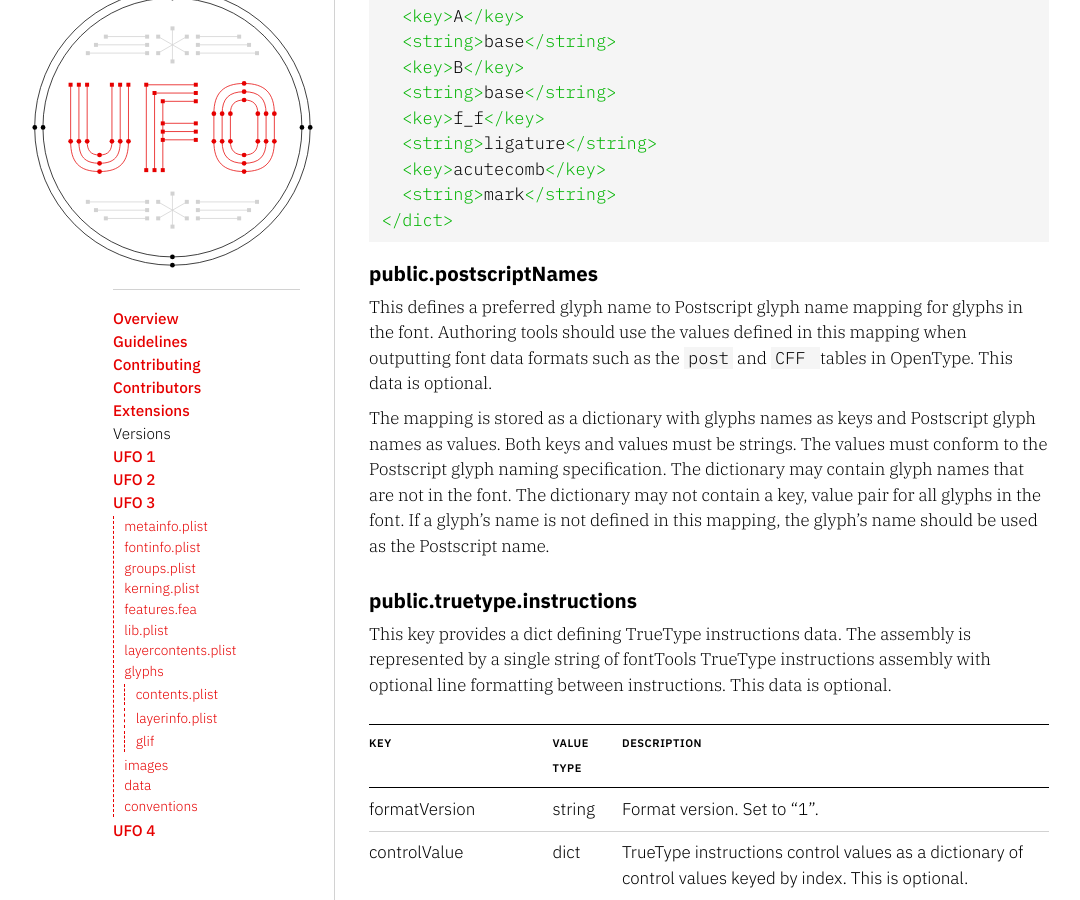
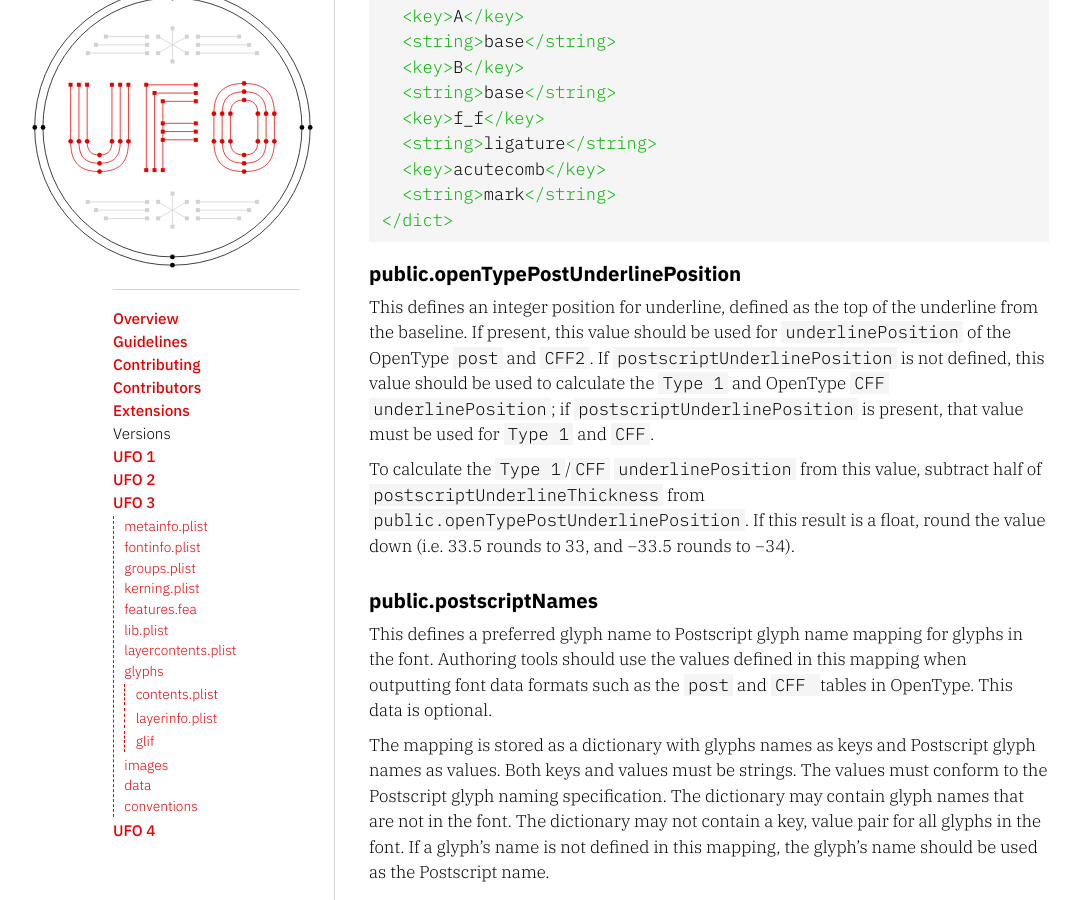
Before and after one commit to unified-font-object/ufo-spec, a Jekyll site: the page built from versions/ufo3/lib.plist.md, in a window 1280 px wide and 900 px high, scrolled down 1732 px. Shown: the whole window, without its empty margins (51-1131 px from the left). Built offline with Jekyll 4.4.1, drawn with Linux system fonts in a browser that asks for light colours.

Commit message:
Add public.openTypePostUnderlinePosition to common key registry

````diff
--- a/versions/ufo3/lib.plist.md
+++ b/versions/ufo3/lib.plist.md
@@ -57,6 +57,12 @@
   <string>mark</string>
 </dict>
 ```
+
+#### public.openTypePostUnderlinePosition
+
+This defines an integer position for underline, defined as the top of the underline from the baseline. If present, this value should be used for `underlinePosition` of the OpenType `post` and `CFF2`. If `postscriptUnderlinePosition` is not defined, this value should be used to calculate the `Type 1` and OpenType `CFF` `underlinePosition`; if `postscriptUnderlinePosition` is present, that value must be used for `Type 1` and `CFF`.
+
+To calculate the `Type 1`/`CFF` `underlinePosition` from this value, subtract half of `postscriptUnderlineThickness` from `public.openTypePostUnderlinePosition`. If this result is a float, round the value down (i.e. 33.5 rounds to 33, and −33.5 rounds to −34).
 
 #### public.postscriptNames
 
@@ -171,3 +177,5 @@
   [OpenType cmap subtable format 14]: https://docs.microsoft.com/en-us/typography/opentype/spec/cmap#format-14-unicode-variation-sequences
   [OpenType GDEF Glyph Class Definition Table]: https://docs.microsoft.com/en-us/typography/opentype/spec/gdef#glyph-class-definition-table
   [Variation Sequences]: http://www.unicode.org/faq/vs.html
+  [OpenType Post table]: https://learn.microsoft.com/en-us/typography/opentype/spec/otvarcommonformats
+  [OpenType CFF2 table]: https://learn.microsoft.com/en-us/typography/opentype/spec/cff2
````
